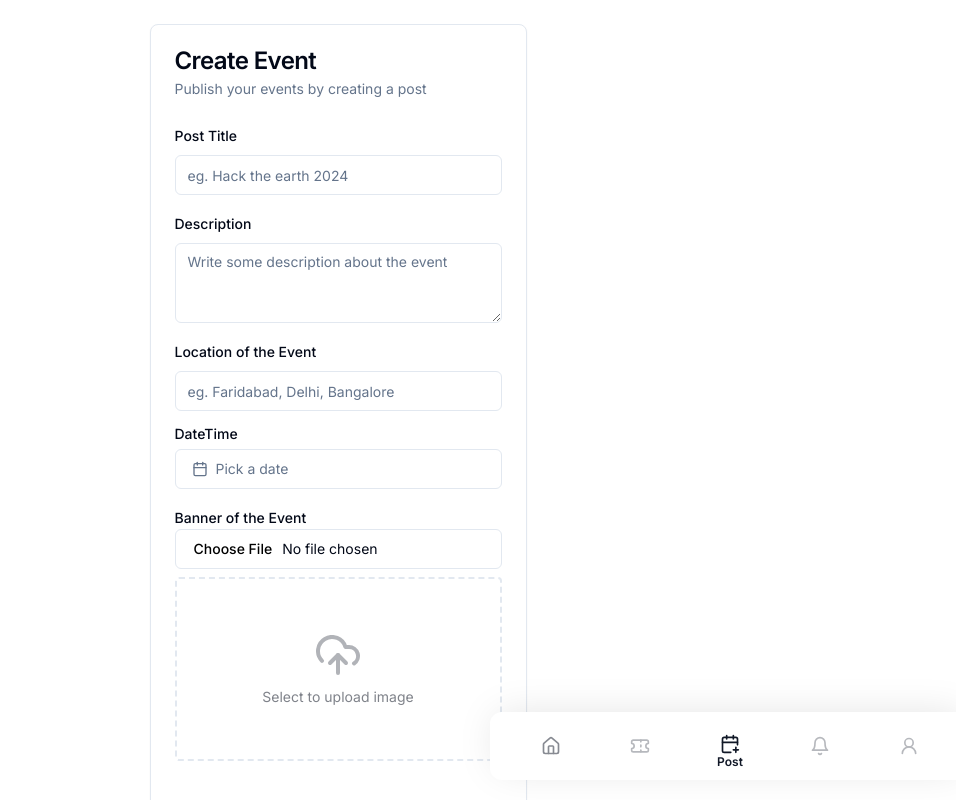
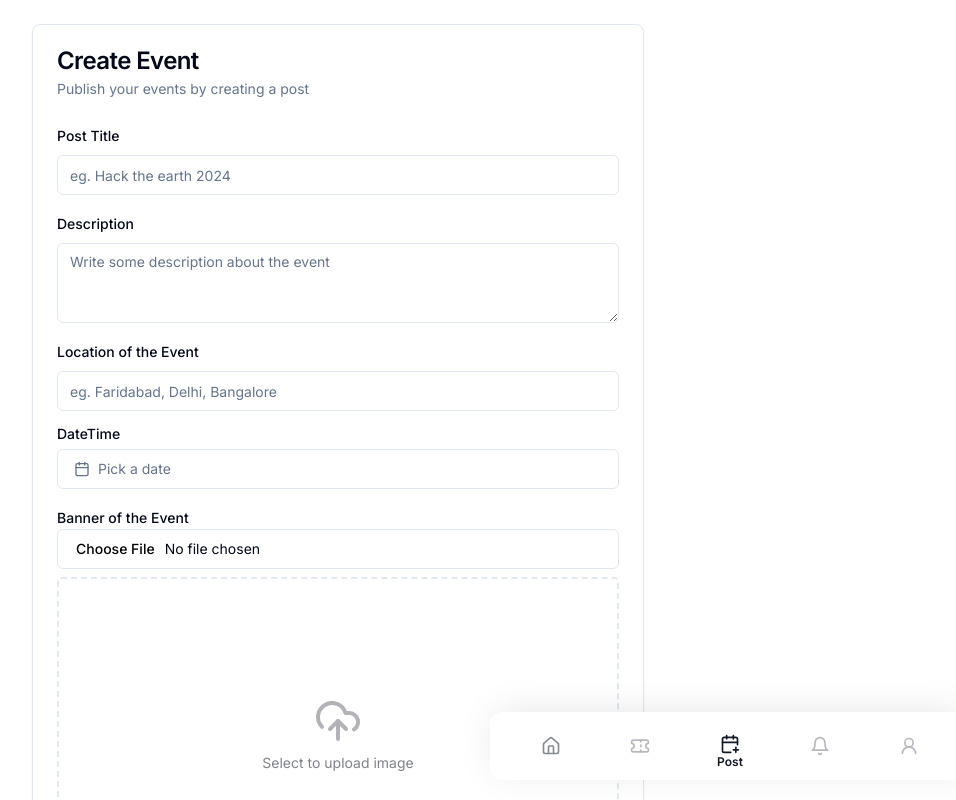
Before and after one commit to unknown009d/eventmanagement, a Next.js app: page /post in a window 1280 px wide. Shown: the top 800 px of the page, without its empty margins (302-1258 px from the left). Built offline with nearby package versions, Linux system fonts and the light colour scheme.

Commit message:
Fixed main size in post page

```diff
--- a/src/app/post/page.tsx
+++ b/src/app/post/page.tsx
@@ -54,7 +54,9 @@ const formSchema = z.object({
     .refine((file) => file[0]?.size <= 5000000, `Max file size is 5MB.`),
 })
 
-import { khudkaevents } from "@/lib/events"
+import { events1, khudkaevents, nearby, upcomming } from "@/lib/events"
+
+const allevents = [...khudkaevents, ...events1, ...upcomming, ...nearby]
 
 export default function Page() {
   const [date, setDate] = useState<Date>()
@@ -76,7 +78,7 @@ export default function Page() {
 
   function onSubmit(values: z.infer<typeof formSchema>) {
     try {
-      khudkaevents.forEach(d => {
+      allevents.forEach(d => {
         if (d.title == values.title) throw new Error("Post Title already exists, consider creating a unique post title")
       })
       khudkaevents.push({
@@ -116,8 +118,8 @@ export default function Page() {
 
   return (
 
-    <main>
-      <Card className="max-w-[580px] mb-6 md:mb-12 mx-auto">
+    <main className="w-full">
+      <Card className="w-full mb-6 md:mb-12 mx-auto">
         <CardHeader>
           <CardTitle>Create Event</CardTitle>
           <CardDescription>Publish your events by creating a post</CardDescription>
```
